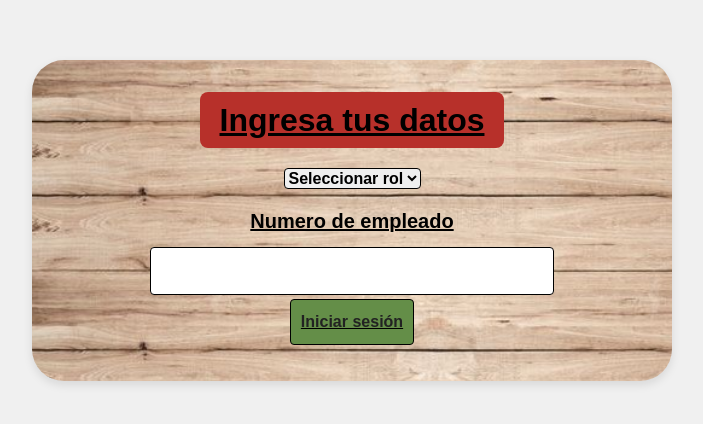
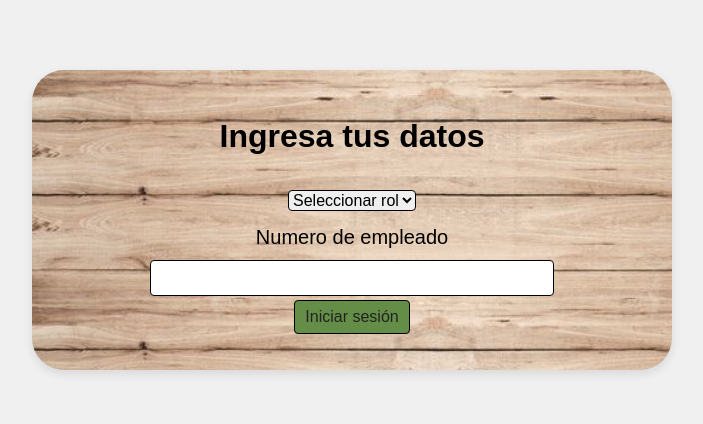
Before and after one commit to UMRGRS/papas-pizzeria, a React (Create React App) app: page / in a window 1280 px wide. Shown: the part 180-604 px from the top of the page, without its empty margins (288-991 px from the left). Built offline with nearby package versions, Linux system fonts and the light colour scheme.

Commit message:
Underline problem done

```diff
--- a/src/App.js
+++ b/src/App.js
@@ -1,8 +1,6 @@
-import Start from './components/form'
+import Form from './components/form'
 export default function App() {
   return (
-    <h1 className="text-3xl font-bold underline">
-      <Start/>
-    </h1>
+      <Form/>
   )
 }
--- a/src/components/form.css
+++ b/src/components/form.css
@@ -5,7 +5,6 @@ h1.header1 {
   justify-content: center;
   align-items: center;
   border-radius: 8px; /* Border radius */
-  background-color: #b7302a; /* Background color */
   padding: 10px 20px; /* Add some padding */
   color: #000000; /* Text color */
   font-size: 2rem; /* Increase font size */
--- a/src/components/form.jsx
+++ b/src/components/form.jsx
@@ -1,4 +1,3 @@
-import React from 'react';
 import './form.css'; // Importa el archivo CSS
 
 function Login() {
```
